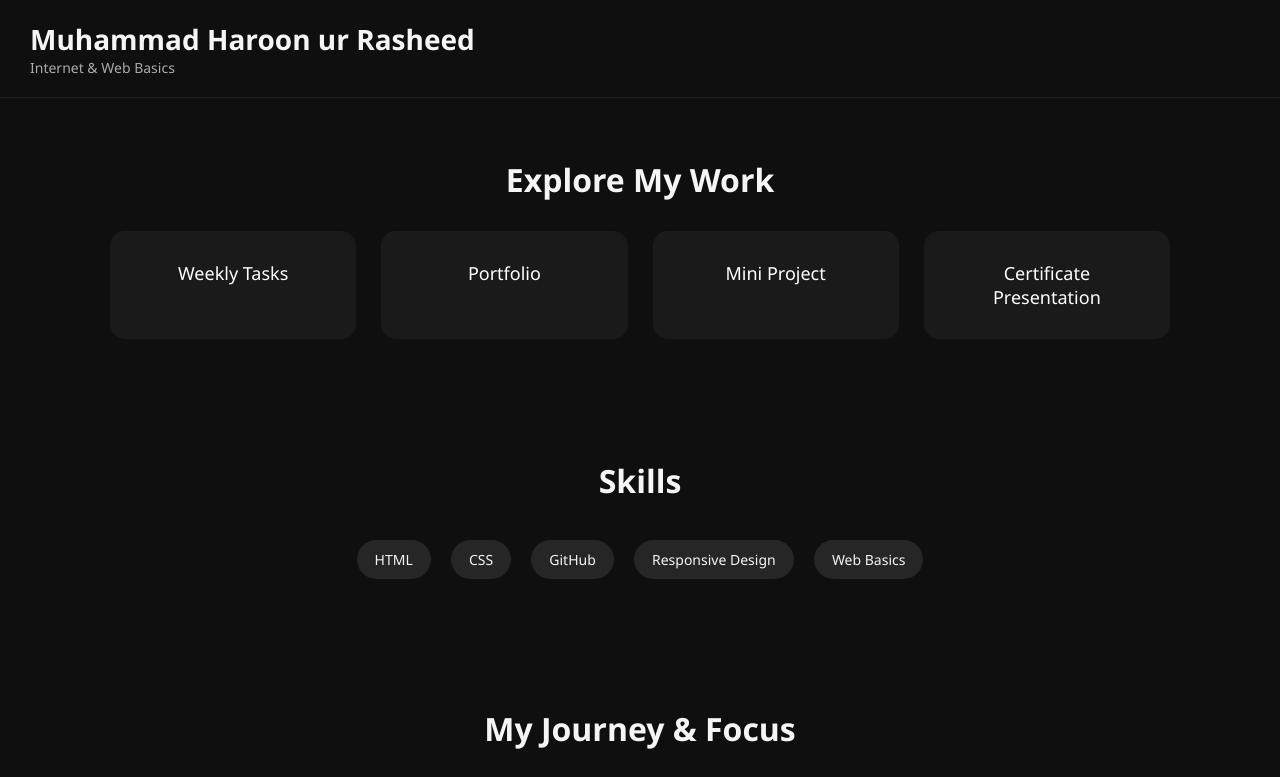
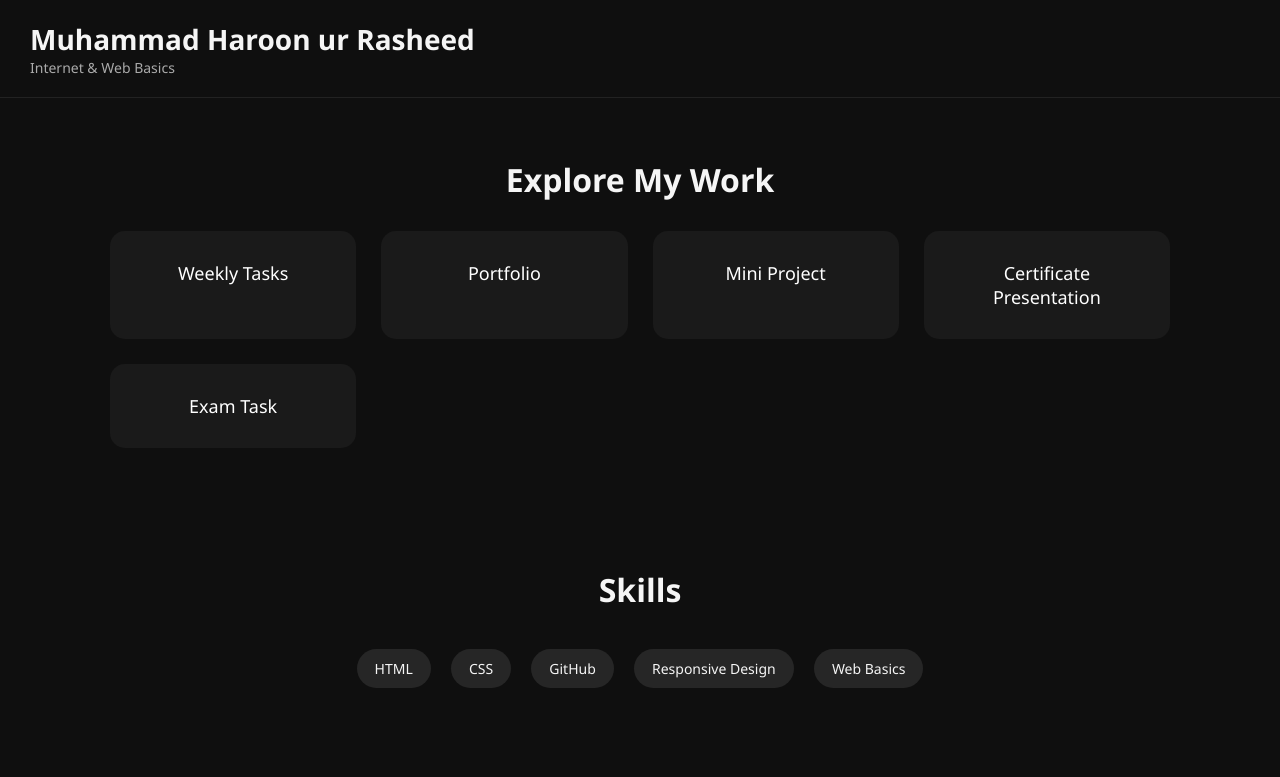
Before and after one commit to haroonch5544/Final-Task, a plain HTML site: page index.html in a window 1280 px wide. Shown: the top 777 px of the page. Drawn offline with Linux system fonts and the light colour scheme.

Commit message:
index.html

```diff
--- a/index.html
+++ b/index.html
@@ -174,6 +174,7 @@ footer {
         <div class="card"><a href="portfolio.html">Portfolio</a></div>
         <div class="card"><a href="presentations.html">Mini Project</a></div>
         <div class="card"><a href="certificate.html">Certificate Presentation</a></div>
+        <div class="card"><a href="examtask.html">Exam Task</a></div>
     </div>
 </section>
 
```
